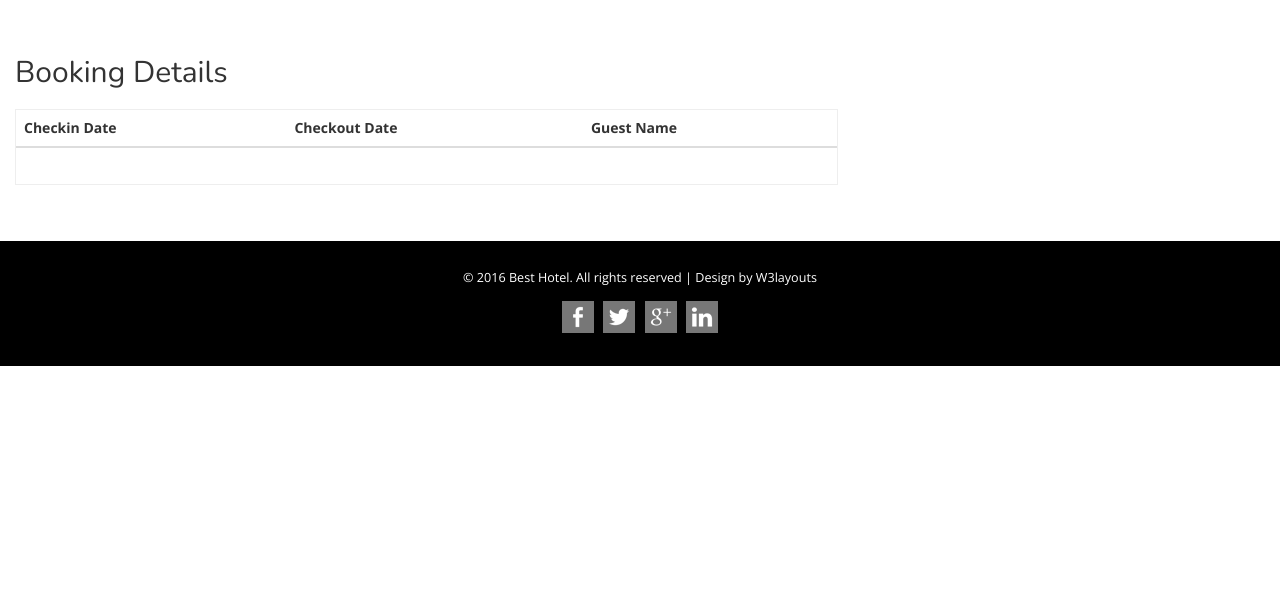
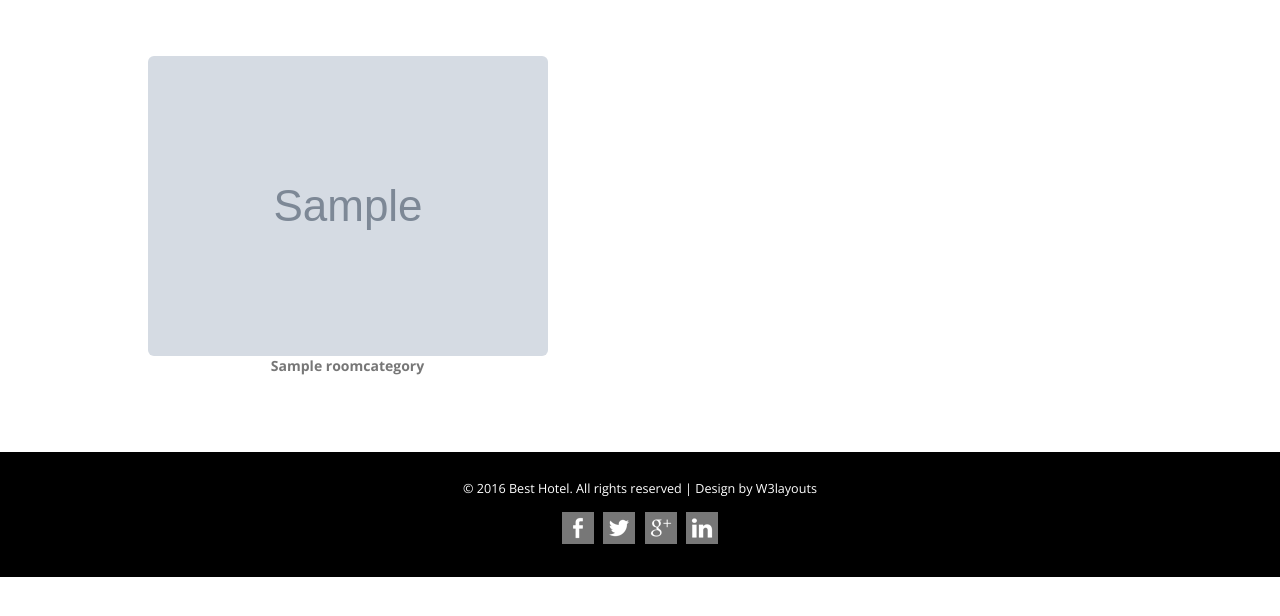
Before and after one commit to gtbinstitute/hotel, a Django app: page /rooms in a window 1280 px wide. Shown: the part 59-675 px from the top of the page. Run offline with Django 3.2, Linux system fonts and the light colour scheme; tables that the repository leaves empty hold one stand-in row (values such as "Sample post"); grey boxes marked "Sample" are stand-in pictures; lists and menus that the app fills with data are empty; some libraries are stand-ins or nearby versions.

Commit message:
GTB Computer Education Django Class Booking Part 4 https://www.gtbinstitute.com

```diff
--- a/hotel/templates/rooms.html
+++ b/hotel/templates/rooms.html
@@ -7,28 +7,28 @@
 <div class="content">
 			<!---contact--->
 			<div class="contact">
-				<!--<div class="container">-->
-						<!--<div class="row">-->
+				<div class="container">
+						<div class="row">
 
-						<!--{% for roomdetail in roomdetails %}-->
+						{% for roomdetail in roomdetails %}
 
-						<!--<div class="col-md-6" align="center">-->
-							<!--{% if roomdetail.Image %}-->
-							<!--<a href="{% url 'myroomdetails' roomdetail.id %}">-->
-							<!--<img src="{{ roomdetail.Image.url }}" class="img-responsive img-rounded">-->
-							<!--</a>-->
-							<!--{% endif %}-->
+						<div class="col-md-6" align="center">
+							{% if roomdetail.Image %}
+							<a href="{% url 'myroomdetails' roomdetail.id %}">
+							<img src="{{ roomdetail.Image.url }}" class="img-responsive img-rounded">
+							</a>
+							{% endif %}
 
-							<!--<p class=""><strong>{{ roomdetail.categoryname | capfirst }}</strong></p>-->
-							<!--<br>-->
-							<!--</div>-->
-							<!--{% if forloop.counter|divisibleby:2 %}-->
-							<!--</div>-->
-							<!--<div class="row">-->
-							<!--{% endif %}-->
-						<!--{% endfor %}-->
-						<!--</div>-->
-				<!--</div>-->
+							<p class=""><strong>{{ roomdetail.categoryname | capfirst }}</strong></p>
+							<br>
+							</div>
+							{% if forloop.counter|divisibleby:2 %}
+							</div>
+							<div class="row">
+							{% endif %}
+						{% endfor %}
+						</div>
+				</div>
 
 
 
@@ -54,37 +54,37 @@
 
 
 
-					<div class="col-md-8">
-						<h2>Booking Details</h2>
-                        <br>
-                        <div class="bs-example animated wow fadeInLeft" data-wow-duration="1000ms" data-example-id="contextual-table" style="border: 1px solid #eee">
-				<table class="table">
-				  <thead>
-					<tr>
-					  <th>Checkin Date</th>
-					  <th>Checkout Date</th>
-					  <th>Guest Name</th>
-					</tr>
-				  </thead>
+					<!--<div class="col-md-8">-->
+						<!--<h2>Booking Details</h2>-->
+                        <!--<br>-->
+                        <!--<div class="bs-example animated wow fadeInLeft" data-wow-duration="1000ms" data-example-id="contextual-table" style="border: 1px solid #eee">-->
+				<!--<table class="table">-->
+				  <!--<thead>-->
+					<!--<tr>-->
+					  <!--<th>Checkin Date</th>-->
+					  <!--<th>Checkout Date</th>-->
+					  <!--<th>Guest Name</th>-->
+					<!--</tr>-->
+				  <!--</thead>-->
 
-				  <tbody>
-                    {% for roomdetail in roomdetails %}
+				  <!--<tbody>-->
+                    <!--{% for roomdetail in roomdetails %}-->
 
-                        <tr>
-                            <td>{{ roomdetail.checkindate }}</td>
-                            <td>{{ roomdetail.checkoutdate }}</td>
-                            <td>
-								{{ roomdetail.guestname }}
-							</td>
+                        <!--<tr>-->
+                            <!--<td>{{ roomdetail.checkindate }}</td>-->
+                            <!--<td>{{ roomdetail.checkoutdate }}</td>-->
+                            <!--<td>-->
+								<!--{{ roomdetail.guestname }}-->
+							<!--</td>-->
 
-                        </tr>
-                    {% endfor %}
-				  </tbody>
-				</table>
-			</div>
-					</div>
-					<div class="clearfix"> </div>
-				</div>
+                        <!--</tr>-->
+                    <!--{% endfor %}-->
+				  <!--</tbody>-->
+				<!--</table>-->
+			<!--</div>-->
+					<!--</div>-->
+					<!--<div class="clearfix"> </div>-->
+				<!--</div>-->
 			</div>
 
 
--- a/hotel/views.py
+++ b/hotel/views.py
@@ -22,14 +22,13 @@
 
 
 def AllRooms(request):
-
     # obj2 = Booking.objects.filter(checkindate__lte=datetime.date.today())
     obj2 = RoomCategory.objects.all().order_by('-roomsavailable')
     # catname = obj2.categoryname
     # roomsavailable = str(obj2.roomsavailable)
     # obj = RoomCategory.objects.all()  # Getting all the records from database
     # context = {"catname1": catname, "roomsno" : roomsavailable}
-    context = {"roomdetails" : obj2}
+    context = {"roomdetails": obj2}
     return render(request, "rooms.html", context)
 
 
@@ -76,17 +75,35 @@
     if request.method == "POST":
         if formobj.is_valid():
             data = formobj.save(commit=False)
+
+            categoryid = request.session["catid"]
+
+            case_1 = Booking.objects.filter(roomcategoryid=categoryid, checkindate__lte=data.checkindate,
+                                            checkoutdate__gte=data.checkindate).exists()
+
+            # case 2: a room is booked before the requested check_out date and check_out date is after requested
+            # check_out date
+            case_2 = Booking.objects.filter(roomcategoryid=categoryid, checkindate__lte=data.checkoutdate,
+                                            checkoutdate__gte=data.checkoutdate).exists()
+
+            case_3 = Booking.objects.filter(roomcategoryid=categoryid, checkindate__gte=data.checkindate,
+                                            checkoutdate__lte=data.checkoutdate).exists()
+
+            # if either of these is true, abort and render the error
+            if case_1 or case_2 or case_3:
+                messages.error(request, 'Selected Dates are not available')
+                return render(request, "booking.html", {"form": formobj})
+
             data.userid = User(id=request.session["userid"])
             data.roomcategoryid = RoomCategory(id=request.session["catid"])
             data.roomdetailid = RoomCategoryDetails(id=detailid)
             roomcategorydetailsobj = RoomCategoryDetails.objects.get(id=detailid)
             data.amount = roomcategorydetailsobj.roomprice
             data.save()
-            messages.success(request, 'Form submission successful')
+            messages.success(request, 'Your request for booking has been successful')
         else:
             formobj = BookingForm(request.POST)
     return render(request, "booking.html", {"form": formobj})
-
 
 
 @login_required
@@ -120,7 +137,7 @@
         del request.session["myusername"]
         del request.session["userid"]
         logout(request)
-        return HttpResponseRedirect(reverse("ghar"))
+    return HttpResponseRedirect(reverse("ghar"))
 
 
 def showaboutus(request):
```
